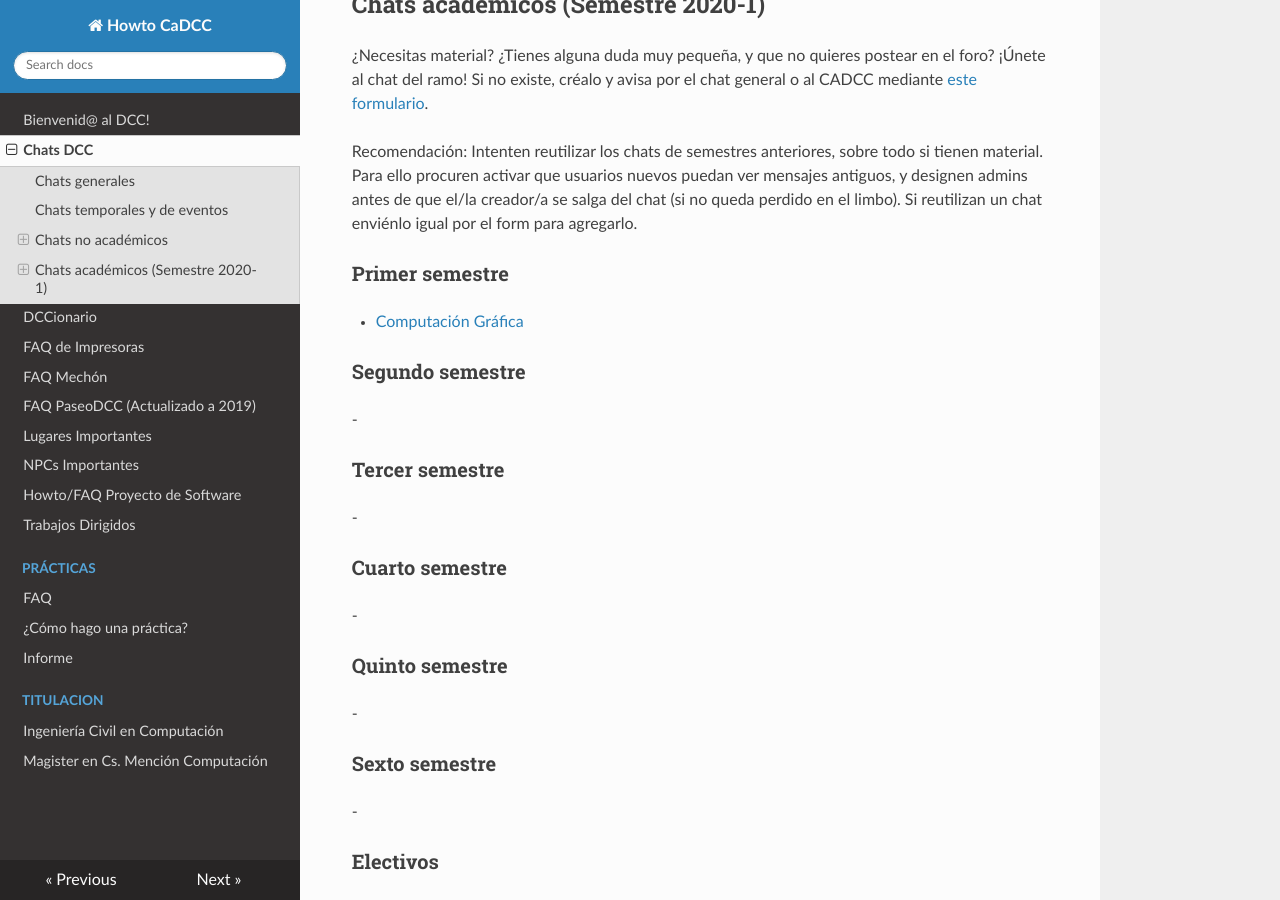
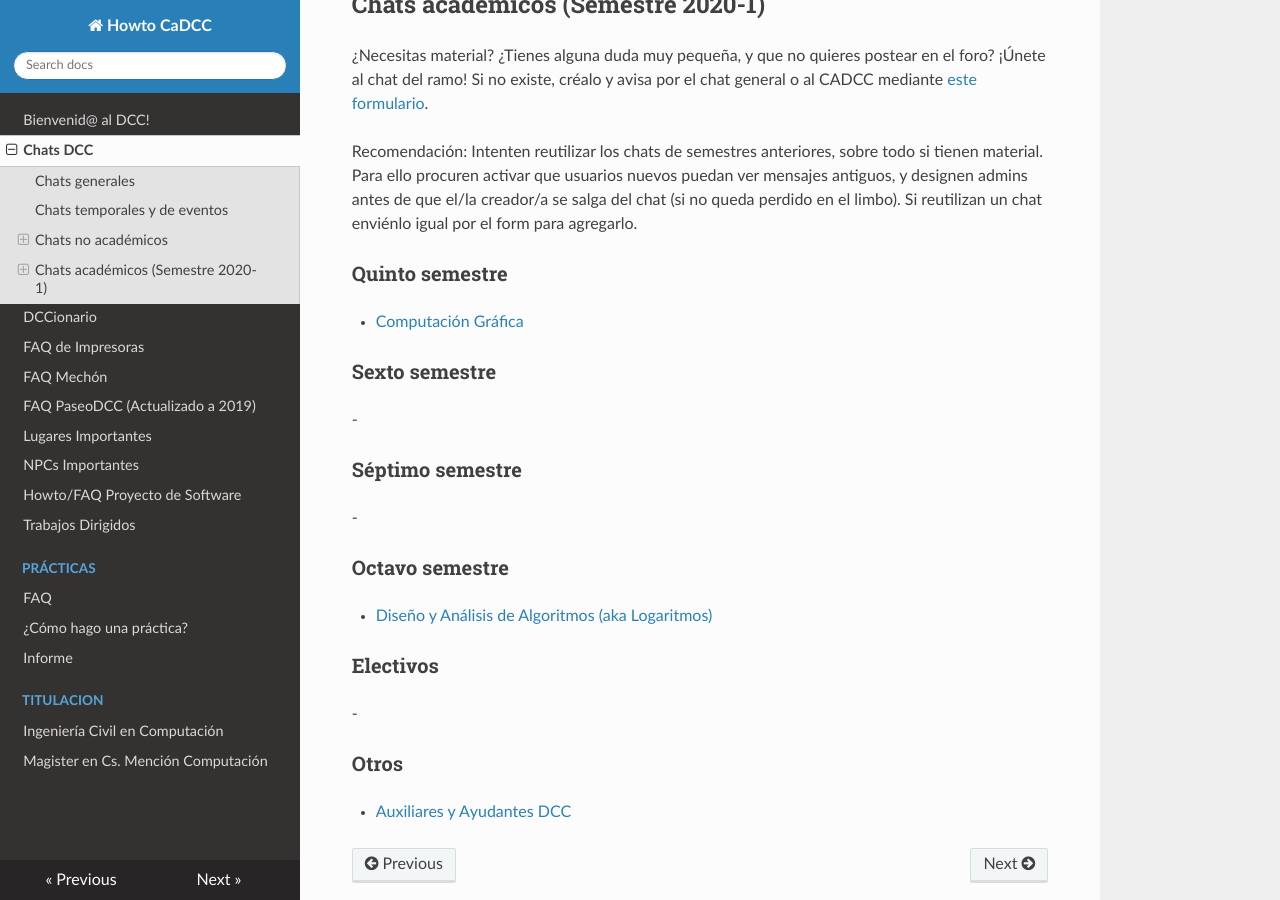
Before and after one commit to cadcc/howto, an MkDocs documentation site: the page built from docs/Chats.md, in a window 1280 px wide and 900 px high, scrolled down 2512 px. Built offline with MkDocs 1.6.1, drawn with Linux system fonts in a browser that asks for light colours; nearby versions of some CDN libraries.

Commit message:
Update Chats.md

```diff
--- a/docs/Chats.md
+++ b/docs/Chats.md
@@ -92,29 +92,21 @@ Nota: Algunos de estos chats pueden llevar tiempo inactivos ¡Siempre puedes ent
 
 Recomendación: Intenten reutilizar los chats de semestres anteriores, sobre todo si tienen material. Para ello procuren activar que usuarios nuevos puedan ver mensajes antiguos, y designen admins antes de que el/la creador/a se salga del chat (si no queda perdido en el limbo). Si reutilizan un chat enviénlo igual por el form para agregarlo.
 
-### Primer semestre
+### Quinto semestre
 
 - [Computación Gráfica](https://t.me/joinchat/Ia3RGlMrTeXsQJ_MSsQsvw)
-
-### Segundo semestre
-
--
-
-### Tercer semestre
-
--
-
-### Cuarto semestre
-
--
-
-### Quinto semestre
-
--
 
 ### Sexto semestre
 
 -
+
+### Séptimo semestre
+
+-
+
+### Octavo semestre
+
+- [Diseño y Análisis de Algoritmos (aka Logaritmos)](https://t.me/joinchat/CdPhQlBDnknKsBuQP_hCVQ)
 
 ### Electivos
 
```
